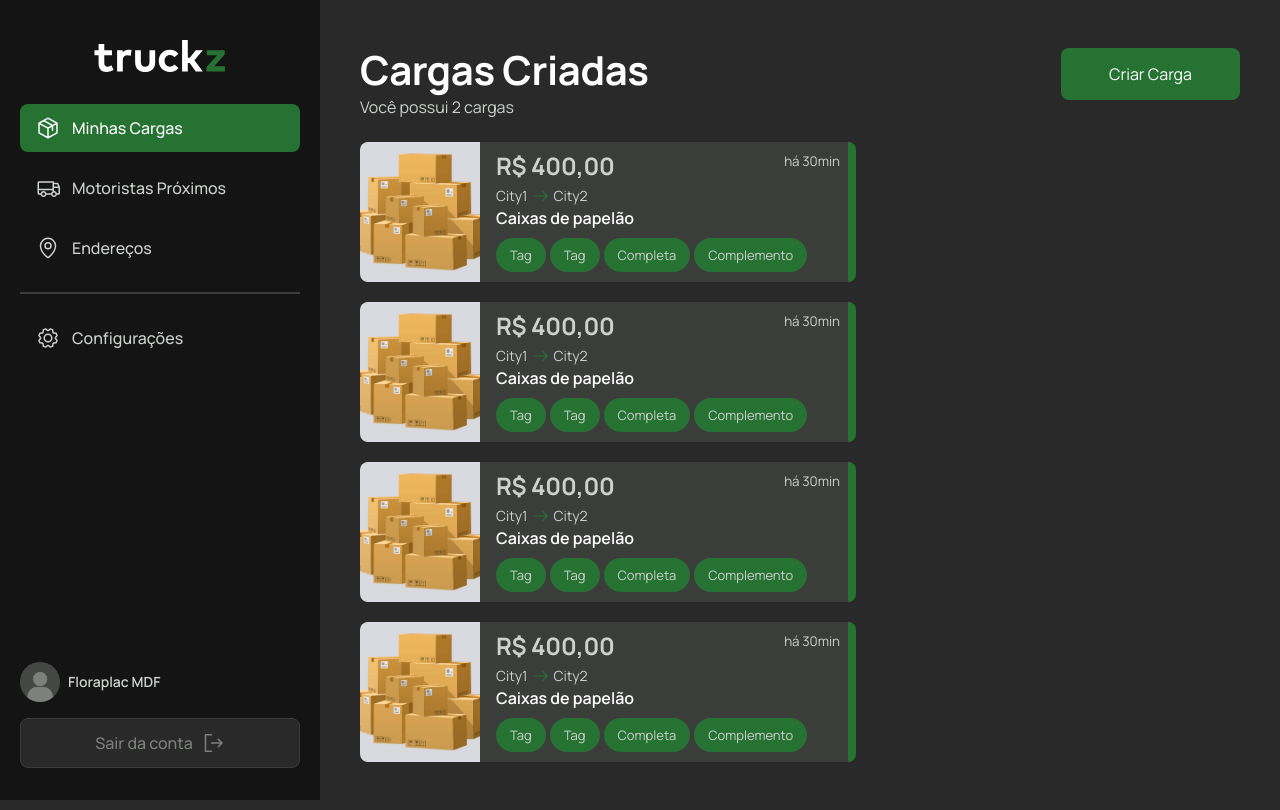
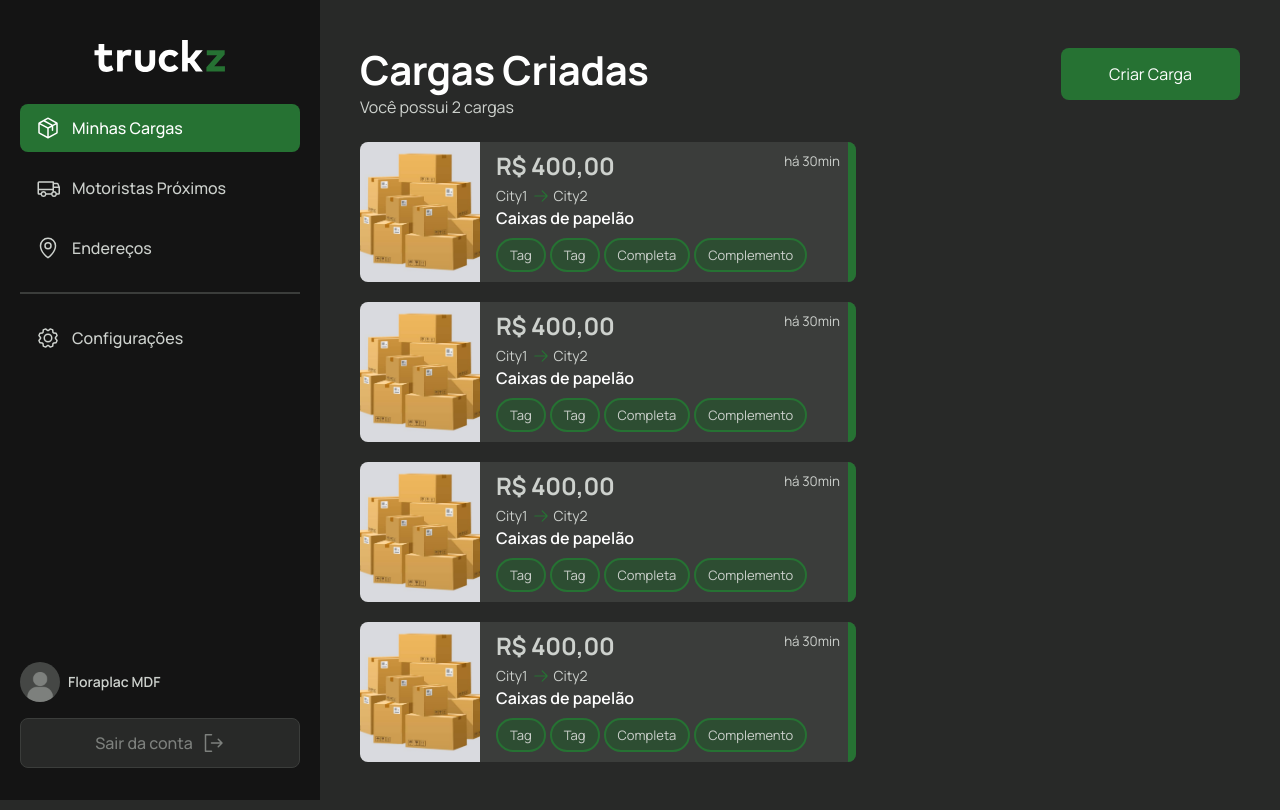
Before and after one commit to coyotetec/truckz-web, a React (Vite) app: page /my-loads in a window 1280 px wide. Built offline with nearby package versions, Linux system fonts and the light colour scheme.

Commit message:
fix: rename styles and adjust directory organization

```diff
--- a/src/view/components/Sidebar/index.tsx
+++ b/src/view/components/Sidebar/index.tsx
@@ -1,6 +1,6 @@
 import { NavLink } from 'react-router-dom';
 import { Logo } from '../Logo';
-import { Container } from './style';
+import { Container } from './styles';
 import { Package, Truck, MapPin, Gear, SignOut } from '@phosphor-icons/react';
 import { useTheme } from 'styled-components';
 import userPlaceholder from '../../../assets/images/user-placeholder.png';
--- a/src/view/pages/DriversNear.tsx
+++ /dev/null
@@ -1,3 +0,0 @@
-export function DriversNear() {
-  return <h1>DriversNear</h1>;
-}
--- a/src/view/components/LoadCard/index.tsx
+++ b/src/view/pages/MyLoads/components/LoadCard/index.tsx
@@ -1,6 +1,6 @@
 import { ArrowRight } from '@phosphor-icons/react';
 import { Card } from './style';
-import loads from '../../../assets/loads.jpg';
+import loads from '../../../../../assets/images/loads.jpg';
 
 export function LoadCard() {
   return (
@@ -23,10 +23,10 @@ export function LoadCard() {
 
         <strong>Caixas de papelão</strong>
         <div className="tags">
-          <p>Tag</p>
-          <p>Tag</p>
-          <p>Completa</p>
-          <p>Complemento</p>
+          <span>Tag</span>
+          <span>Tag</span>
+          <span>Completa</span>
+          <span>Complemento</span>
         </div>
         <div className="line"></div>
       </div>
--- a/src/view/components/LoadCard/style.ts
+++ b/src/view/pages/MyLoads/components/LoadCard/style.ts
@@ -54,8 +54,8 @@ export const Card = styled.div`
       display: flex;
       margin-top: 8px;
 
-      p {
-        background-color: ${({ theme }) => theme.colors.primary[400]};
+      span {
+        background-color: rgba(32, 95, 43, 0.5);
         border: 2px solid ${({ theme }) => theme.colors.primary[400]};
         border-radius: 999px;
         color: ${({ theme }) => theme.colors.white[400]};
--- a/src/view/pages/MyLoads/index.tsx
+++ b/src/view/pages/MyLoads/index.tsx
@@ -1,6 +1,6 @@
 import { loads } from './mockLoads';
-import { LoadCard } from '../../components/LoadCard';
-import { Button, Container, Content, LoadsContainer } from './style';
+import { LoadCard } from './components/LoadCard';
+import { Button, Container, Content, LoadsContainer } from './styles';
 
 export function MyLoads() {
   return (
```
Also changed, not shown: src/assets/images/loads.jpg (renamed from src/assets/loads.jpg), src/view/components/Sidebar/styles.ts (renamed from src/view/components/Sidebar/style.ts), src/view/pages/MyLoads/styles.ts (renamed from src/view/pages/MyLoads/style.ts).
